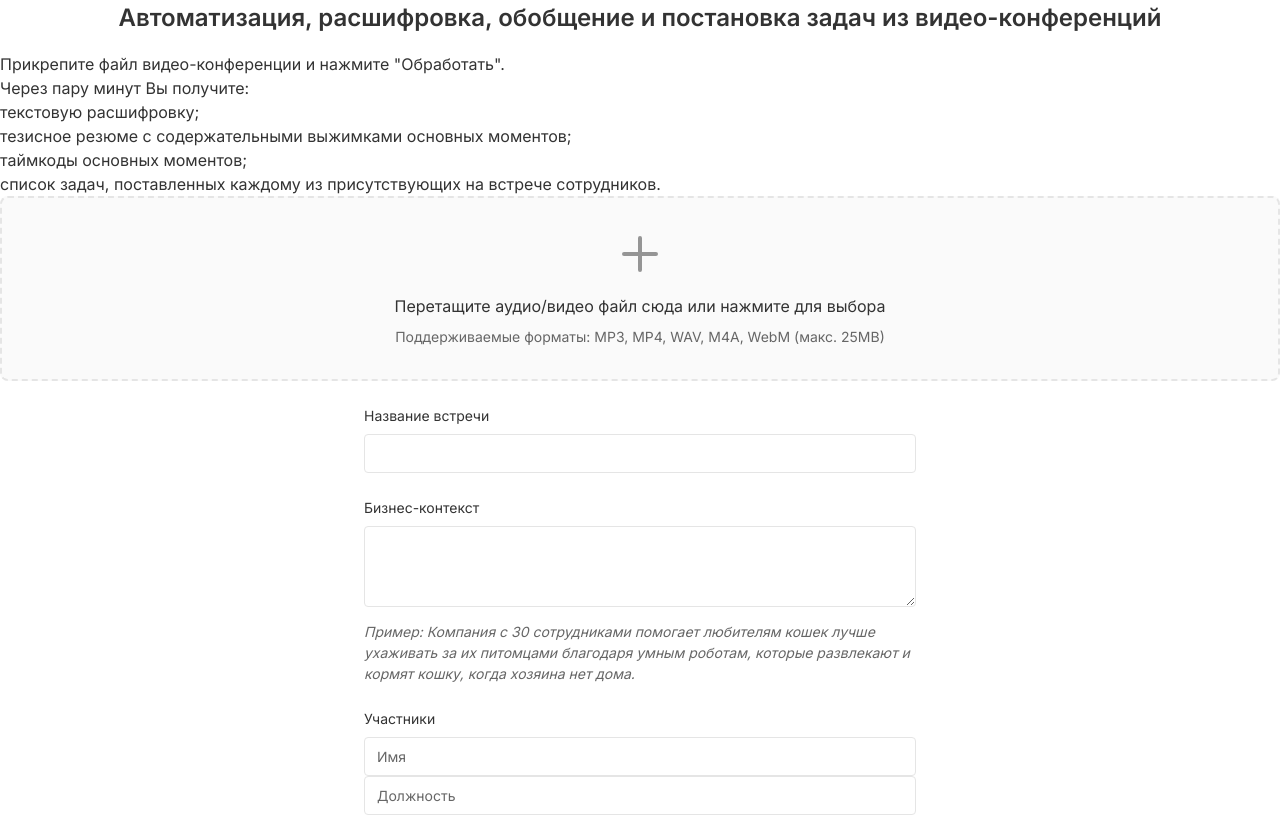
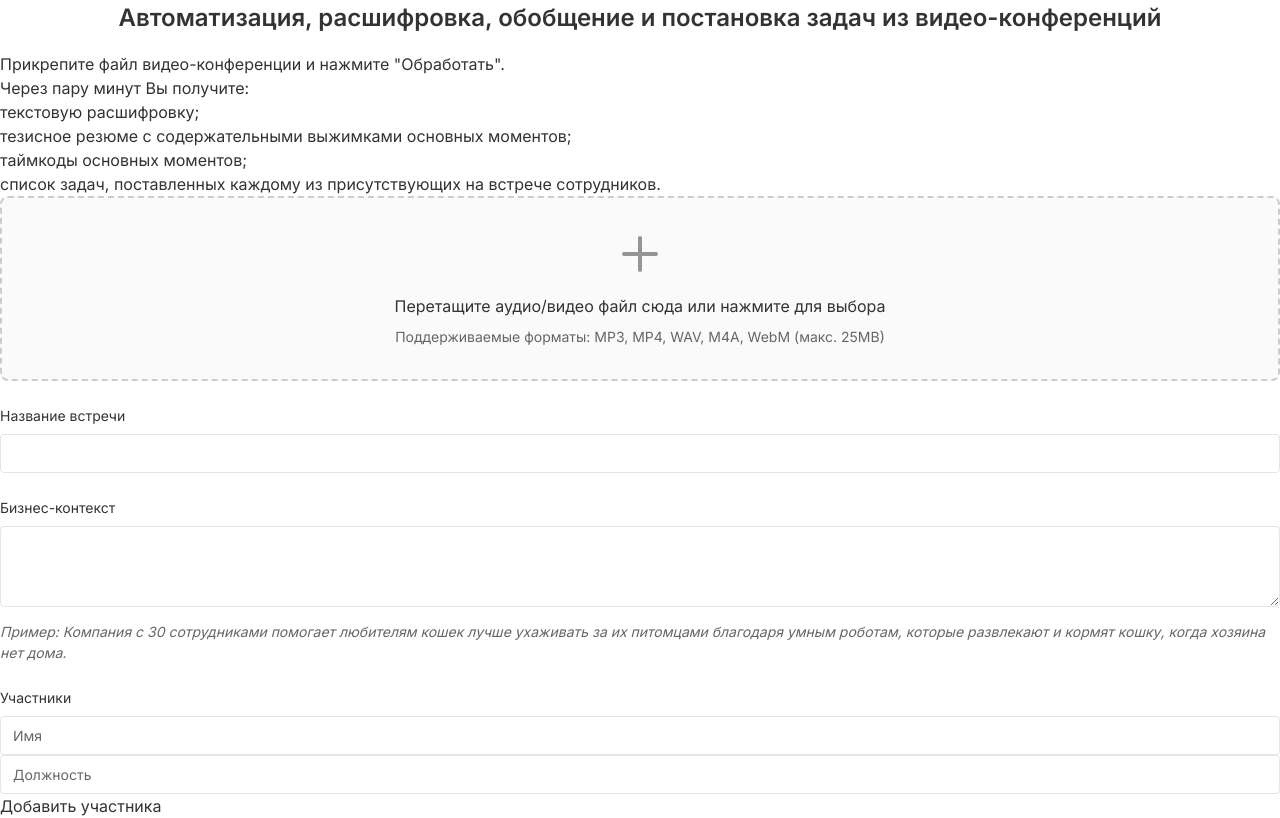
Before and after one commit to Evgenii-Pavlyukevich/notemeet, a Next.js app: page / in a window 1280 px wide. Shown: the top 818 px of the page. Built offline with nearby package versions, Linux system fonts and the light colour scheme.

Commit message:
style: Update form layout with styled-components

```diff
--- a/app/globals.css
+++ b/app/globals.css
@@ -47,17 +47,23 @@ h3 {
 }
 
 .upload-area {
-  border: 2px dashed var(--border-color);
+  border: 2px dashed #ccc;
   border-radius: 8px;
   padding: 32px;
   text-align: center;
   background: #fafafa;
   cursor: pointer;
   transition: all 0.2s ease;
+  margin-bottom: 24px;
 }
 
 .upload-area:hover {
-  border-color: #999;
+  border-color: #666;
+  background: var(--hover-bg);
+}
+
+.upload-area.drag-active {
+  border-color: #000;
   background: var(--hover-bg);
 }
 
--- a/app/page.tsx
+++ b/app/page.tsx
@@ -14,7 +14,7 @@ export default function Home() {
   return (
     <QueryClientProvider client={queryClient}>
       <main className="min-h-screen bg-white">
-        <div className="max-w-2xl mx-auto px-4 py-8">
+        <div className="max-w-xl mx-auto px-4 py-8">
           <h1>Автоматизация, расшифровка, обобщение и постановка задач из видео-конференций</h1>
           <p className="text-center mb-8">
             Прикрепите файл видео-конференции и нажмите "Обработать".<br />
--- a/components/FileUpload.tsx
+++ b/components/FileUpload.tsx
@@ -38,7 +38,7 @@ export function FileUpload({ file, onFileChange }: FileUploadProps) {
   return (
     <div
       {...getRootProps()}
-      className={`upload-area ${isDragActive ? 'border-gray-400 bg-gray-50' : ''}`}
+      className={`upload-area ${isDragActive ? 'drag-active' : ''}`}
     >
       <input {...getInputProps()} />
       <div className="upload-icon">
--- a/components/MeetingForm.tsx
+++ b/components/MeetingForm.tsx
@@ -1,5 +1,6 @@
 import { useState } from 'react';
 import { translations } from '@/lib/translations';
+import styled from 'styled-components';
 
 interface Participant {
   name: string;
@@ -16,6 +17,11 @@ interface MeetingFormProps {
   onSubmit: () => void;
   isProcessing: boolean;
 }
+
+const FormContainer = styled.div`
+  max-width: 100%;
+  margin: 0 auto;
+`
 
 export function MeetingForm({
   title,
@@ -38,7 +44,7 @@ export function MeetingForm({
   };
 
   return (
-    <div className="form-container">
+    <FormContainer>
       <form onSubmit={(e) => { e.preventDefault(); onSubmit(); }}>
         <div className="form-section">
           <label htmlFor="title" className="form-label">
@@ -117,6 +123,6 @@ export function MeetingForm({
           {isProcessing ? translations.meetingForm.submit.processing : translations.meetingForm.submit.process}
         </button>
       </form>
-    </div>
+    </FormContainer>
   );
 }
```
Also changed, not shown: 1 other file (tests, documents, lock files or other folders).
